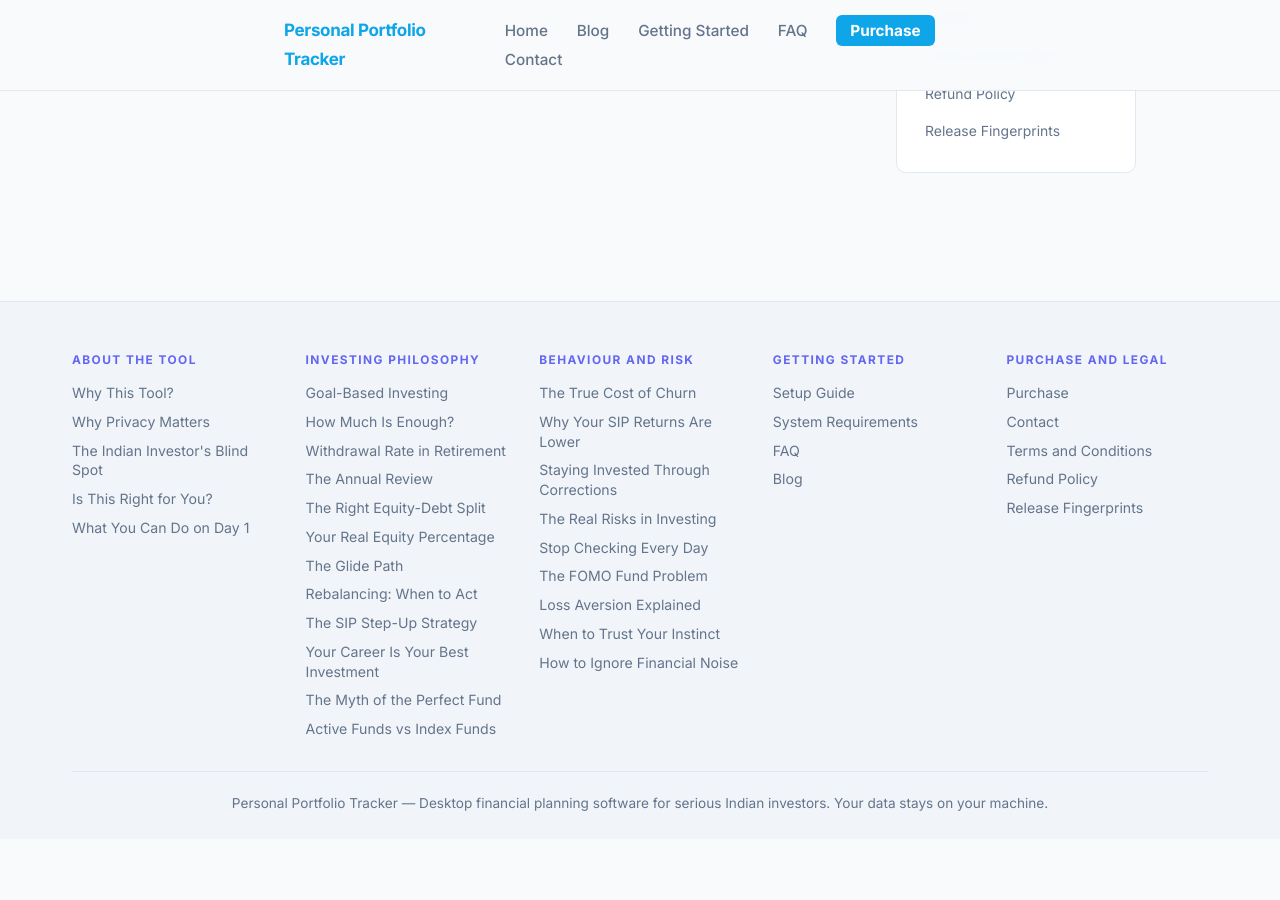
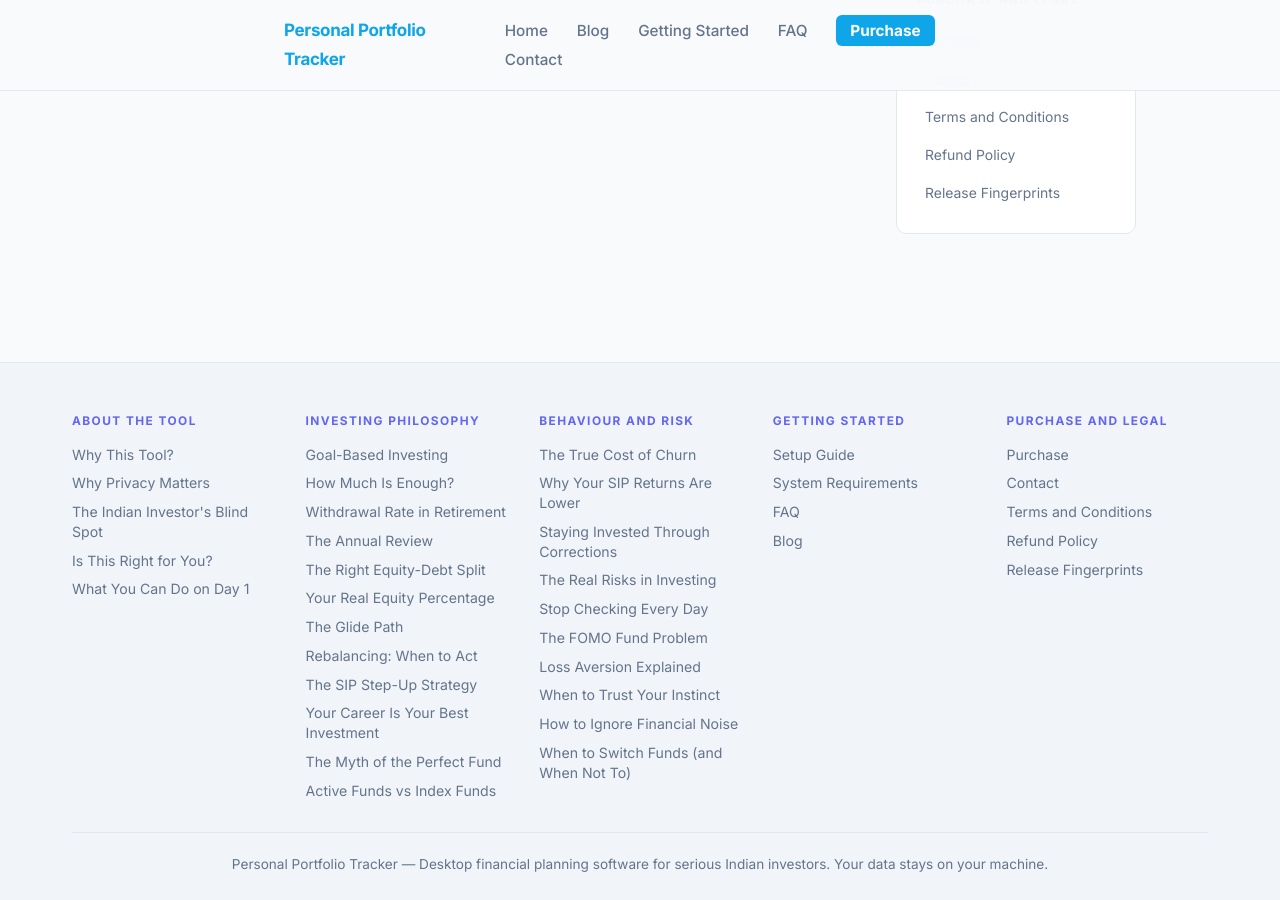
Before and after one commit to srikrishna2024/portfolio-tracker-blog, a Jekyll site: the page built from blog/index.html, in a window 1280 px wide and 900 px high, scrolled down 2299 px. Built offline with Jekyll 4.4.1, drawn with Linux system fonts in a browser that asks for light colours; before the commit the page ends 3138 px from its top, so only the background shows below that; some of the changed text lies outside the part shown.

Commit message:
blog: add when-to-switch-funds to Behaviour and Risk navigation

```diff
--- a/_includes/sidebar.html
+++ b/_includes/sidebar.html
@@ -45,6 +45,7 @@
       <li><a href="{{ '/loss-aversion/' | relative_url }}" class="sidebar-post-link">Loss Aversion Explained</a></li>
       <li><a href="{{ '/trust-your-instinct/' | relative_url }}" class="sidebar-post-link">When to Trust Your Instinct</a></li>
       <li><a href="{{ '/ignoring-noise/' | relative_url }}" class="sidebar-post-link">How to Ignore Financial Noise</a></li>
+      <li><a href="{{ '/blog/2026/06/when-to-switch-funds/' | relative_url }}" class="sidebar-post-link">When to Switch Funds (and When Not To)</a></li>
     </ul>
   </div>
 
--- a/_layouts/default.html
+++ b/_layouts/default.html
@@ -73,6 +73,7 @@
           <a href="{{ '/loss-aversion/' | relative_url }}">Loss Aversion Explained</a>
           <a href="{{ '/trust-your-instinct/' | relative_url }}">When to Trust Your Instinct</a>
           <a href="{{ '/ignoring-noise/' | relative_url }}">How to Ignore Financial Noise</a>
+          <a href="{{ '/blog/2026/06/when-to-switch-funds/' | relative_url }}">When to Switch Funds (and When Not To)</a>
         </div>
 
         <div class="footer-col">
--- a/_layouts/home.html
+++ b/_layouts/home.html
@@ -71,6 +71,7 @@
           <a href="{{ '/loss-aversion/' | relative_url }}">Loss Aversion Explained</a>
           <a href="{{ '/trust-your-instinct/' | relative_url }}">When to Trust Your Instinct</a>
           <a href="{{ '/ignoring-noise/' | relative_url }}">How to Ignore Financial Noise</a>
+          <a href="{{ '/blog/2026/06/when-to-switch-funds/' | relative_url }}">When to Switch Funds (and When Not To)</a>
         </div>
 
         <div class="footer-col">
--- a/_layouts/wide.html
+++ b/_layouts/wide.html
@@ -69,6 +69,7 @@
           <a href="{{ '/loss-aversion/' | relative_url }}">Loss Aversion Explained</a>
           <a href="{{ '/trust-your-instinct/' | relative_url }}">When to Trust Your Instinct</a>
           <a href="{{ '/ignoring-noise/' | relative_url }}">How to Ignore Financial Noise</a>
+          <a href="{{ '/blog/2026/06/when-to-switch-funds/' | relative_url }}">When to Switch Funds (and When Not To)</a>
         </div>
 
         <div class="footer-col">
```
